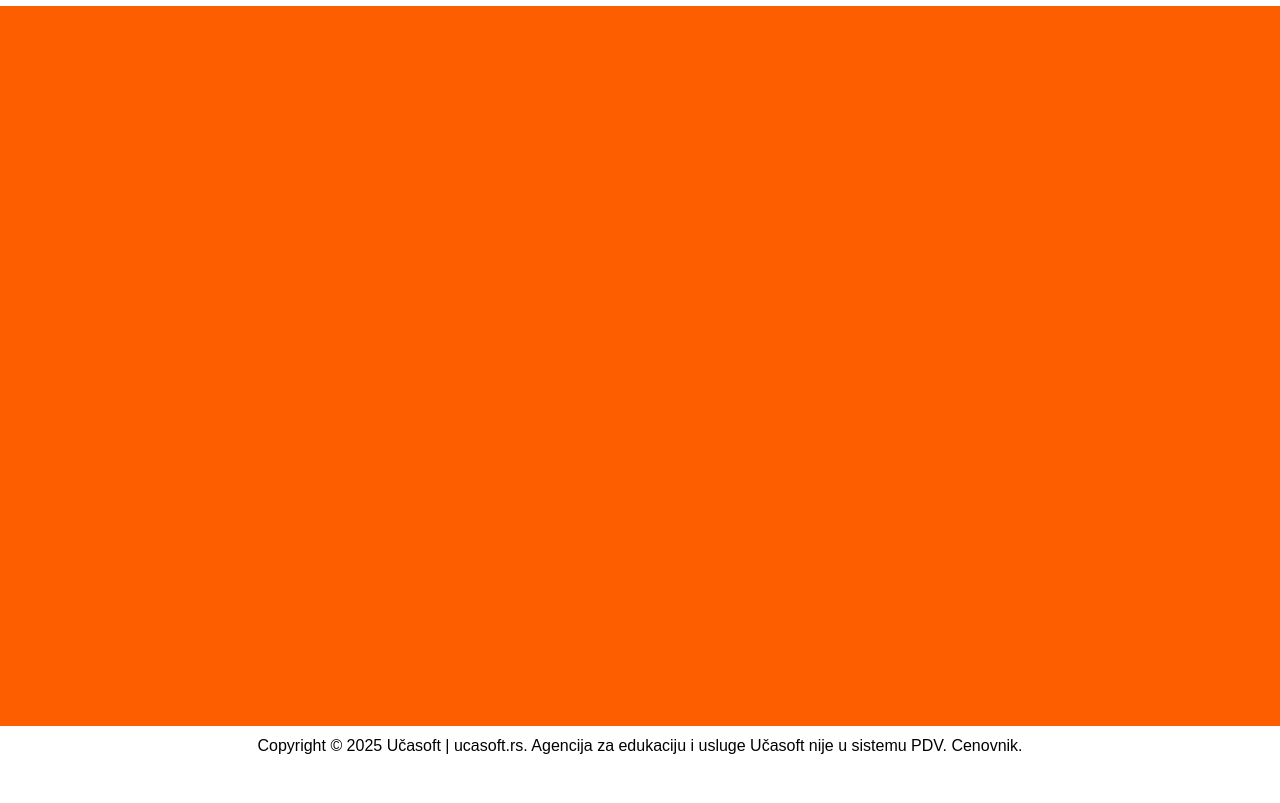
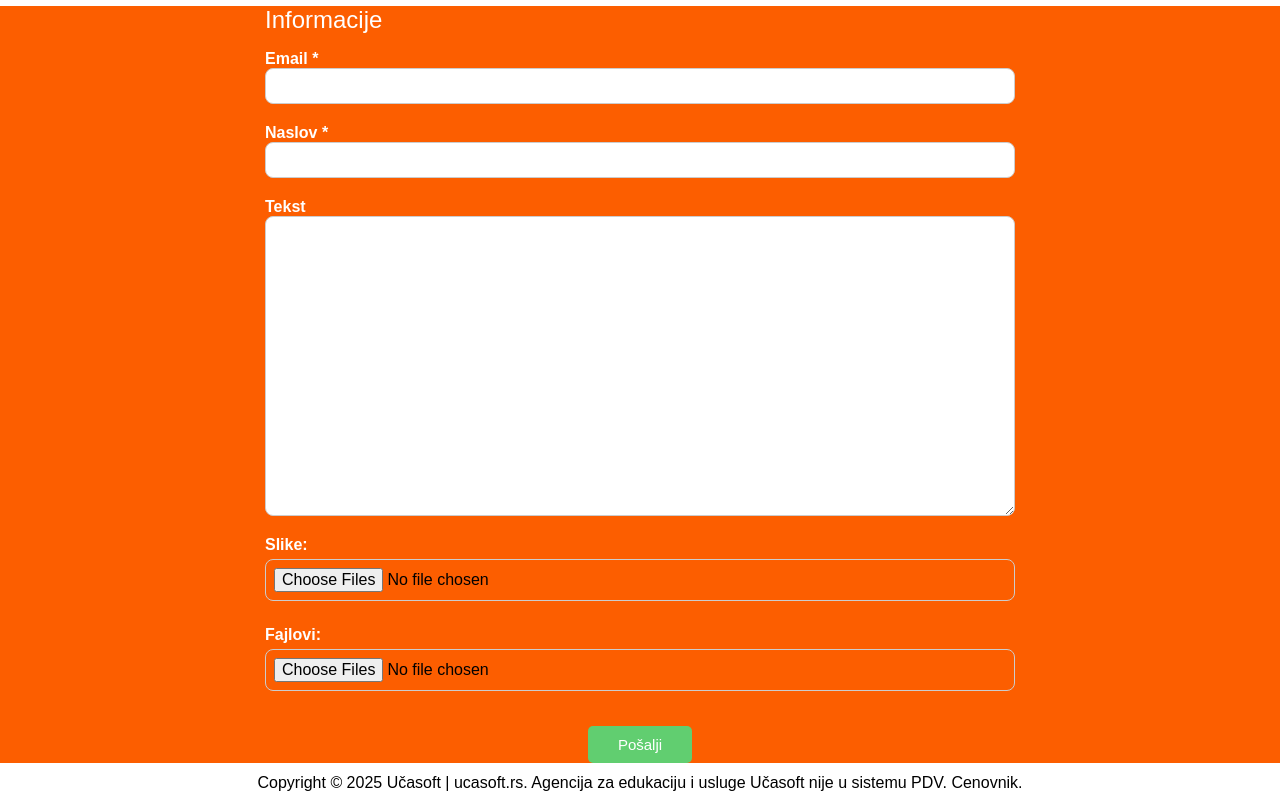
Before and after one commit to matejadb/ucabot, a website built with webpack: page src/template.html in a window 1280 px wide. Shown: the part 74-877 px from the top of the page. Before the commit the page ends 840 px from the top, so only its background shows below. Built offline with nearby package versions, Linux system fonts and the light colour scheme.

Commit message:
Add form elements and style

```diff
--- a/src/styles.css
+++ b/src/styles.css
@@ -43,6 +43,7 @@ header {
 }
 
 .button:hover {
+	cursor: pointer;
 	background-color: #ff6b00;
 }
 
@@ -50,6 +51,76 @@ header {
 main {
 	background-color: #fc5e00;
 	min-height: 90vh;
+	display: flex;
+	align-items: center;
+	justify-content: center;
+}
+
+.main-container {
+	max-width: 1350px;
+	margin: 0 auto;
+}
+
+form {
+	display: flex;
+	flex-direction: column;
+}
+
+.user-input {
+	display: flex;
+	flex-direction: column;
+}
+
+.attachments {
+	display: flex;
+	flex-direction: column;
+	gap: 5px;
+}
+
+fieldset {
+	border: 2px solid #61ce70;
+}
+
+legend {
+	font-size: 1.5rem;
+	margin-bottom: 1rem;
+	color: #ffffff;
+}
+
+label {
+	font-weight: bold;
+	color: #ffffff;
+}
+
+input[type='email'],
+input[type='text'],
+textarea,
+input[type='file'] {
+	padding: 0.5rem;
+	font-size: 1rem;
+	border: 1px solid #ccc;
+	border-radius: 8px;
+	width: 100%;
+	box-sizing: border-box;
+	margin-bottom: 20px;
+}
+
+textarea {
+	height: 300px;
+	width: 750px;
+	display: flex;
+	resize: vertical;
+}
+
+.button-div {
+	display: flex;
+	align-items: center;
+	justify-content: center;
+	margin-top: 15px;
+}
+
+#submit-button {
+	border: none;
 }
 
 /* Footer */
--- a/src/template.html
+++ b/src/template.html
@@ -24,7 +24,43 @@
 				</div>
 			</div>
 		</header>
-		<main></main>
+		<main>
+			<div class="main-container">
+				<div class="form-div">
+					<form id="info" action="">
+						<legend>Informacije</legend>
+						<div class="user-input">
+							<label for="mail">Email *</label>
+							<input type="email" id="mail" required />
+							<label for="title">Naslov *</label>
+							<input type="text" id="title" required />
+							<label for="text-area">Tekst</label>
+							<textarea name="text-area" id="text-area"></textarea>
+						</div>
+						<div class="attachments">
+							<label for="pictures">Slike:</label>
+							<input
+								type="file"
+								id="pictures"
+								accept="image/png, image/jpeg"
+								multiple
+							/>
+
+							<label for="files">Fajlovi:</label>
+							<input
+								type="file"
+								id="files"
+								accept="application/pdf, application/docx"
+								multiple
+							/>
+						</div>
+						<div class="button-div">
+							<button id="submit-button" class="button">Pošalji</button>
+						</div>
+					</form>
+				</div>
+			</div>
+		</main>
 		<footer>
 			<p>
 				Copyright © 2025 Učasoft | ucasoft.rs. Agencija za edukaciju i usluge
```
